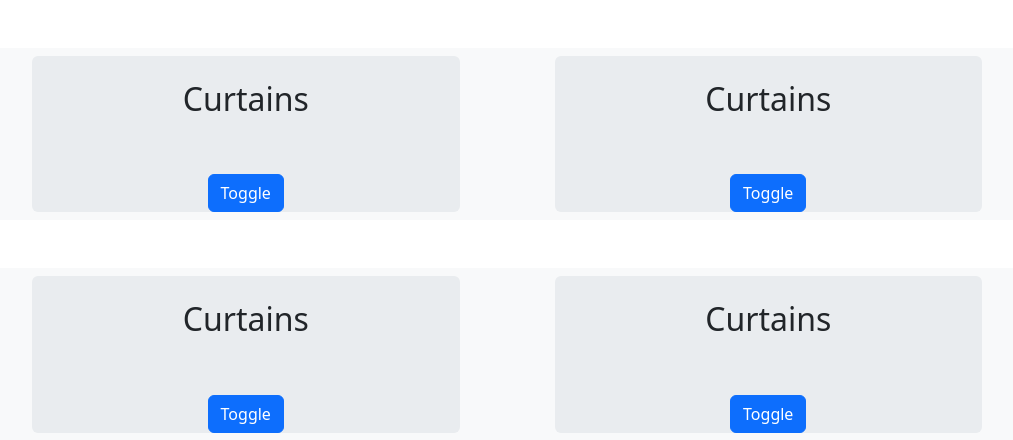
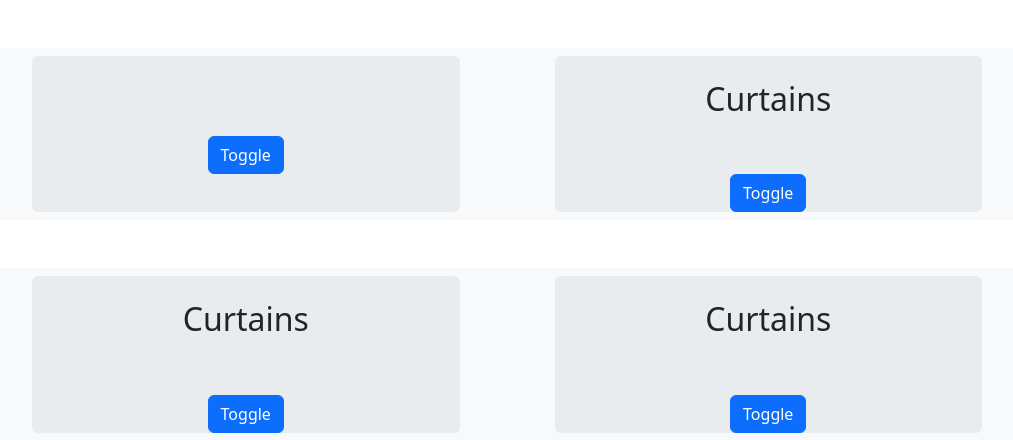
Before and after one commit to electromop/iot, a Flask app: page / in a window 1280 px wide. Shown: the top 440 px of the page, without its empty margins (133-1146 px from the left). Run offline with Flask 2, Linux system fonts and the light colour scheme.

Commit message:
working on stats in html

```diff
--- a/server/templates/index.html
+++ b/server/templates/index.html
@@ -7,6 +7,7 @@
     <link rel="stylesheet" href="style.css">
     <link href="https://cdn.jsdelivr.net/npm/bootstrap@5.3.0-alpha1/dist/css/bootstrap.min.css" rel="stylesheet" integrity="sha384-GLhlTQ8iRABdZLl6O3oVMWSktQOp6b7In1Zl3/Jr59b6EGGoI1aFkw7cmDA6j6gD" crossorigin="anonymous">
     <script src="https://cdn.jsdelivr.net/npm/bootstrap@5.3.0-alpha1/dist/js/bootstrap.bundle.min.js" integrity="sha384-w76AqPfDkMBDXo30jS1Sgez6pr3x5MlQ1ZAGC+nuZB+EYdgRZgiwxhTBTkF7CXvN" crossorigin="anonymous"></script>
+    <script src="static\curtains.js"></script>
     <title>electromop IoT</title>
 </head>
 <body>
@@ -16,7 +17,10 @@
                 <div class="col-1"></div>
                 <div class="col bg-body-secondary rounded-2 my-2" id="widget">
                      <div class="d-flex justify-content-center mt-4">
-                        <h2>Curtains</h2>
+                        <h2 id="curtains"></h2>
+                        <script>
+                            document.getElementById("curtains").innerHTML = stats.curtains;
+                        </script>
                      </div>
                     <div class="d-flex justify-content-center mt-5">
                         <input type="checkbox" class="btn-check" id="btn-check" autocomplete="off">
@@ -29,8 +33,8 @@
                         <h2>Curtains</h2>
                      </div>
                     <div class="d-flex justify-content-center mt-5">
-                        <input type="checkbox" class="btn-check" id="btn-check" autocomplete="off">
-                        <label class="btn btn-primary" for="btn-check">Toggle</label>
+                        <input type="checkbox" class="btn-check" id="btn-check-2" autocomplete="off">
+                        <label class="btn btn-primary" for="btn-check-2">Toggle</label>
                     </div>
                 </div>
                 <div class="col-1"></div>
@@ -42,8 +46,8 @@
                         <h2>Curtains</h2>
                      </div>
                     <div class="d-flex justify-content-center mt-5">
-                        <input type="checkbox" class="btn-check" id="btn-check" autocomplete="off">
-                        <label class="btn btn-primary" for="btn-check">Toggle</label>
+                        <input type="checkbox" class="btn-check" id="btn-check-3" autocomplete="off">
+                        <label class="btn btn-primary" for="btn-check-3">Toggle</label>
                     </div>
                 </div>
                 <div class="col-1"></div>
@@ -52,8 +56,8 @@
                         <h2>Curtains</h2>
                      </div>
                     <div class="d-flex justify-content-center mt-5">
-                        <input type="checkbox" class="btn-check" id="btn-check" autocomplete="off">
-                        <label class="btn btn-primary" for="btn-check">Toggle</label>
+                        <input type="checkbox" class="btn-check" id="btn-check-4" autocomplete="off">
+                        <label class="btn btn-primary" for="btn-check-4">Toggle</label>
                     </div>
                 </div>
                 <div class="col-1"></div>
@@ -65,8 +69,8 @@
                         <h2>Curtains</h2>
                      </div>
                     <div class="d-flex justify-content-center mt-5">
-                        <input type="checkbox" class="btn-check" id="btn-check" autocomplete="off">
-                        <label class="btn btn-primary" for="btn-check">Toggle</label>
+                        <input type="checkbox" class="btn-check" id="btn-check-5" autocomplete="off">
+                        <label class="btn btn-primary" for="btn-check-5">Toggle</label>
                     </div>
                 </div>
                 <div class="col-1"></div>
@@ -75,8 +79,8 @@
                         <h2>Curtains</h2>
                      </div>
                     <div class="d-flex justify-content-center mt-5">
-                        <input type="checkbox" class="btn-check" id="btn-check" autocomplete="off">
-                        <label class="btn btn-primary" for="btn-check">Toggle</label>
+                        <input type="checkbox" class="btn-check" id="btn-check-6" autocomplete="off">
+                        <label class="btn btn-primary" for="btn-check-6">Toggle</label>
                     </div>
                 </div>
                 <div class="col-1"></div>
```
